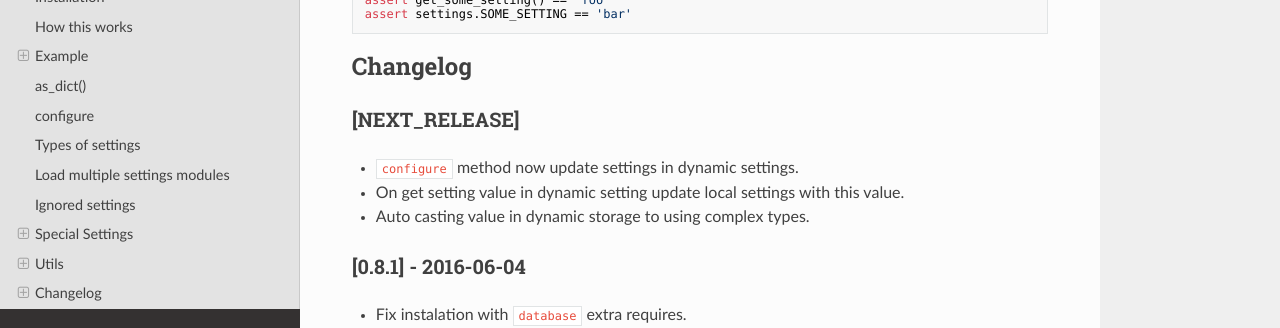
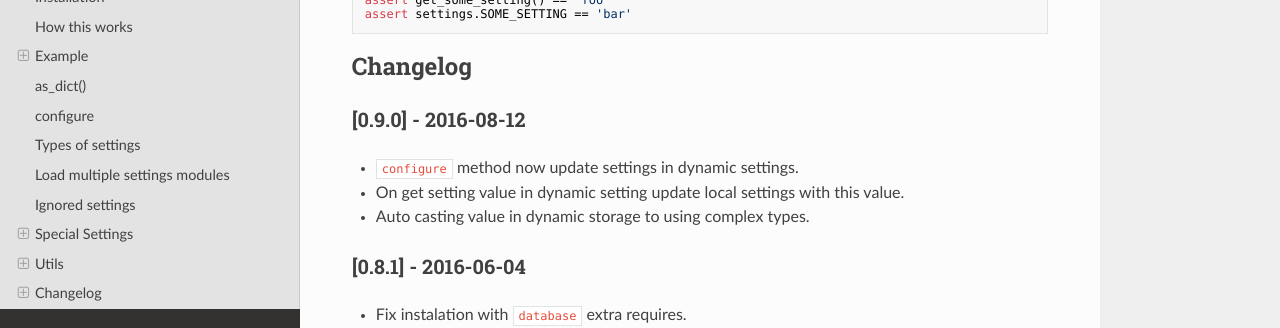
Before and after one commit to drgarcia1986/simple-settings, an MkDocs documentation site: the page built from docs/index.md, in a window 1280 px wide and 900 px high, scrolled down 6497 px. Shown: the part 154-482 px from the top of the window. Built offline with MkDocs 1.6.1, drawn with Linux system fonts in a browser that asks for light colours; nearby versions of some CDN libraries; old or Windows-style settings are respelled for this version of MkDocs.

Commit message:
Bump version: 0.8.1 → 0.9.0

````diff
--- a/docs/index.md
+++ b/docs/index.md
@@ -278,7 +278,7 @@
 ```
 
 ## Changelog
-### [NEXT_RELEASE]
+### [0.9.0] - 2016-08-12
 * `configure` method now update settings in dynamic settings.
 * On get setting value in dynamic setting update local settings with this value.
 * Auto casting value in dynamic storage to using complex types.
--- a/setup.py
+++ b/setup.py
@@ -34,7 +34,7 @@
 
 setup(
     name='simple-settings',
-    version='0.8.1',
+    version='0.9.0',
     install_requires=[],
     url='https://github.com/drgarcia1986/simple-settings',
     author='Diego Garcia',
````
Also changed, not shown: .bumpversion.cfg.
